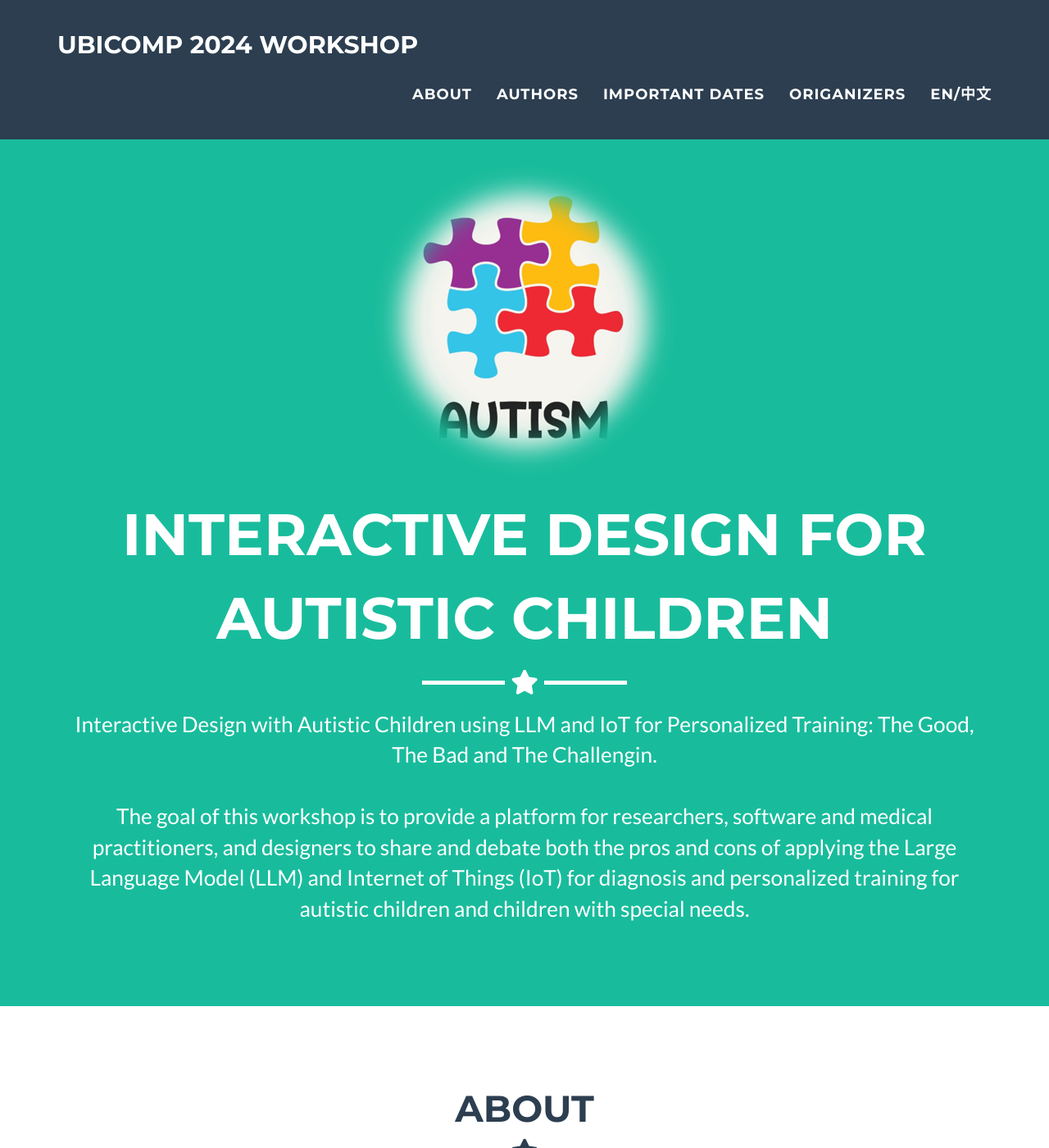
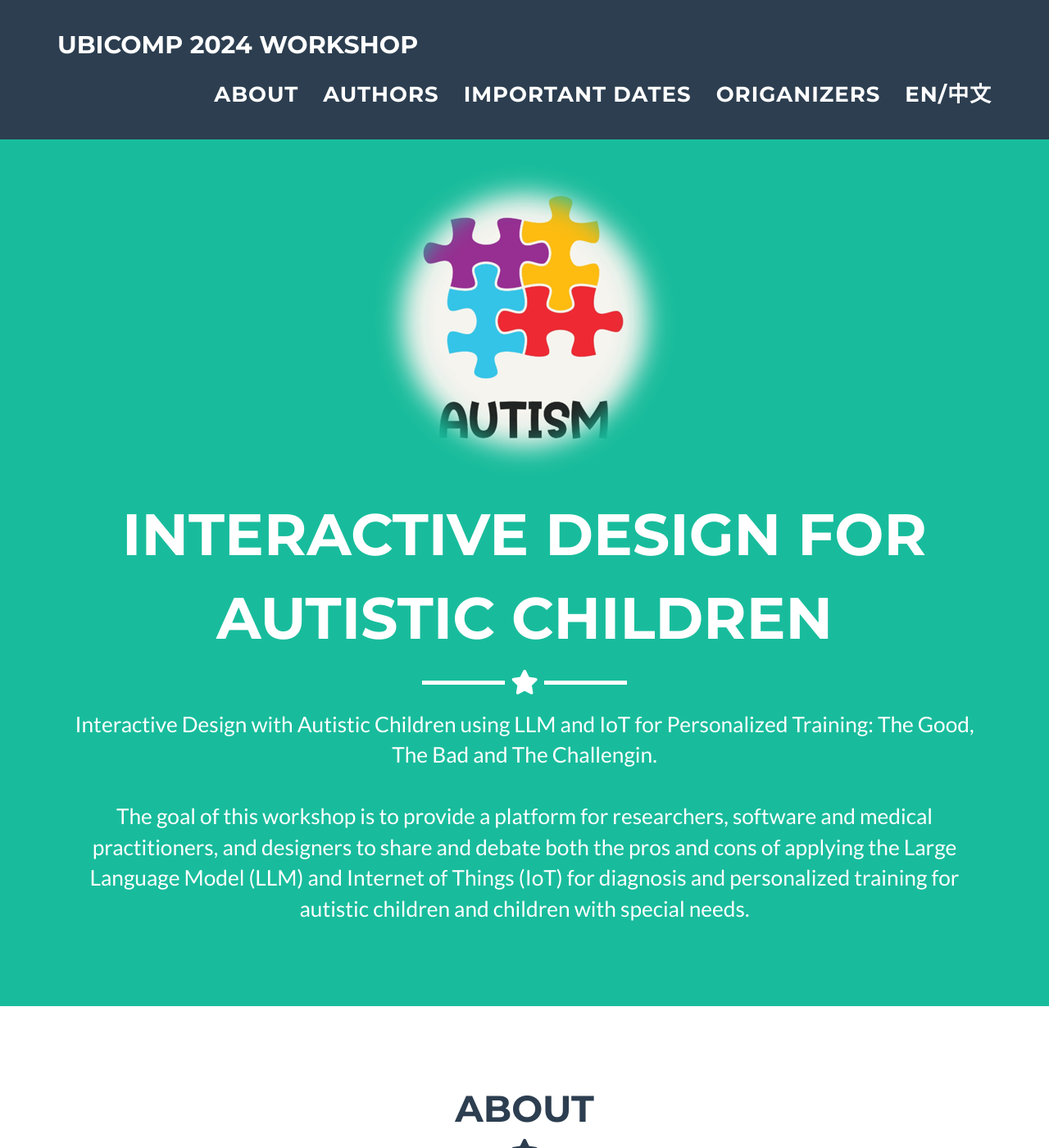
Before and after one commit to idwac/idwac.github.io, a Jekyll site: the page built from _posts/2014-07-18-project-1.markdown, in a window 1280 px wide and 1400 px high. Shown: the whole window at 82% size. Built offline with Jekyll 4.4.1, drawn with Linux system fonts in a browser that asks for light colours.

Commit message:
Update font size in css

```diff
--- a/_includes/css/main.css
+++ b/_includes/css/main.css
@@ -9,7 +9,7 @@ body {
 }
 
 p {
-    font-size: 25px;
+    font-size: 22px;
 }
 
 p.small {
@@ -17,7 +17,7 @@ p.small {
 }
 
 ul li{
-    font-size:18px;
+    font-size:26px;
 }
 
 
```
